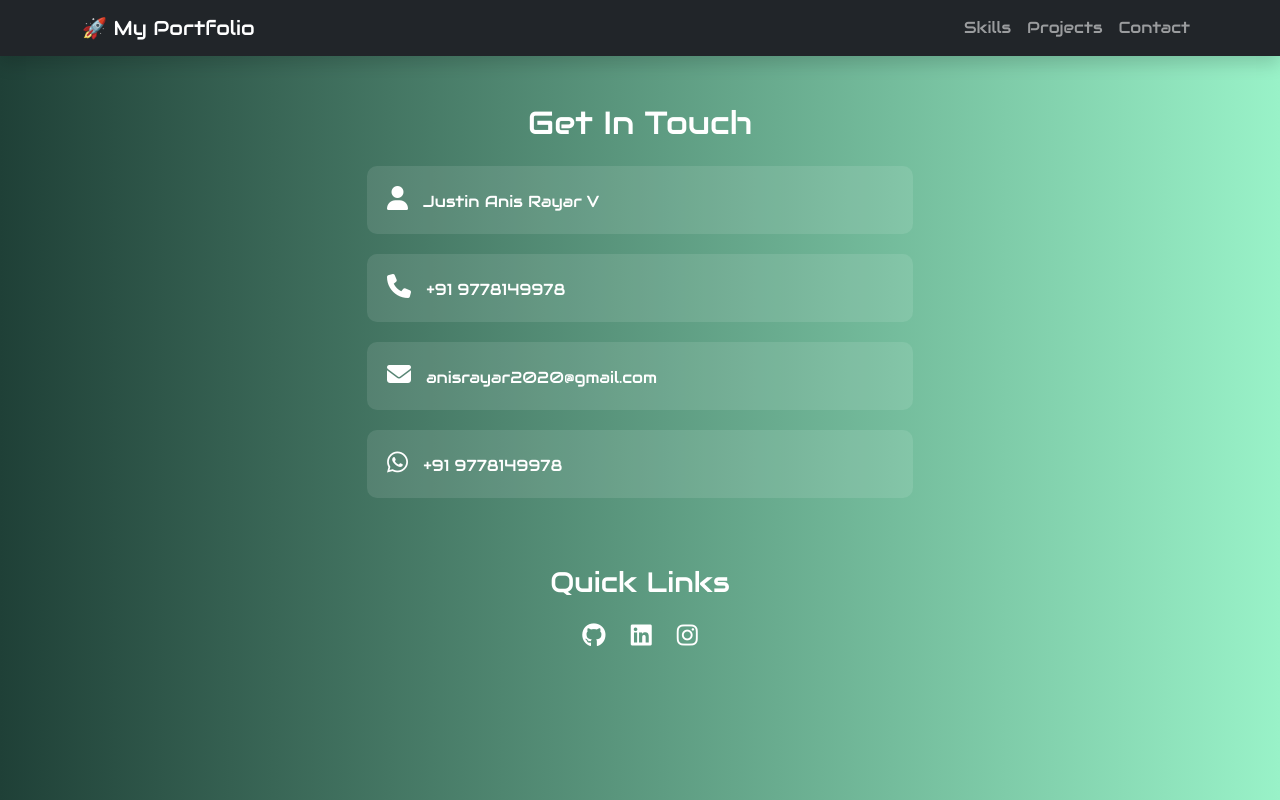
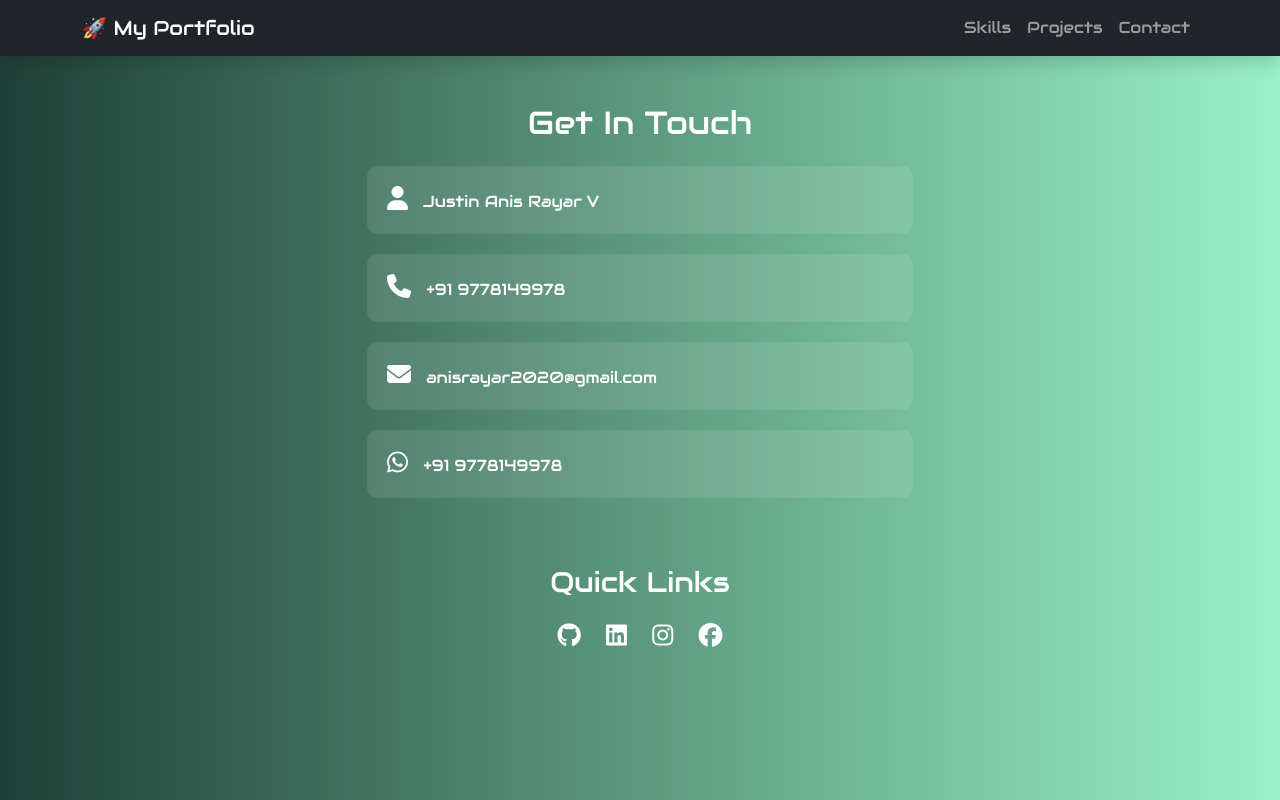
Before and after one commit to JUSTIN-0-7/My-Portfolio, a plain HTML site: page contact.html in a window 1280 px wide. Drawn offline with nearby package versions, Linux system fonts and the light colour scheme.

Commit message:
Update contact.html

```diff
--- a/contact.html
+++ b/contact.html
@@ -80,6 +80,7 @@
   <a href="https://github.com/JUSTIN-0-7" target="_blank"><i class="fab fa-github"></i></a>
   <a href="https://www.linkedin.com/in/justin-anis-rayar-v-4b973a318/" target="_blank"><i class="fab fa-linkedin"></i></a>
   <a href="https://www.instagram.com/justinanis_rayar/" target="_blank"><i class="fab fa-instagram"></i></a>
+  <a href="https://www.facebook.com/justin.a.rayar" target="_blank"><i class="fab fa-facebook"></i></a>
 </div>
   </section>
       <script src="https://cdn.jsdelivr.net/npm/bootstrap@5.3.0/dist/js/bootstrap.bundle.min.js"></script>
```
